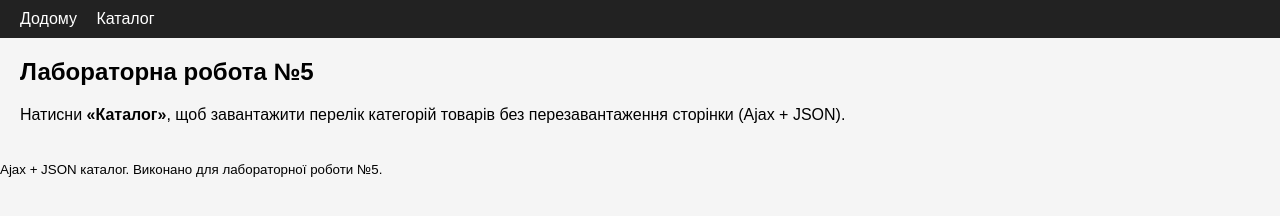
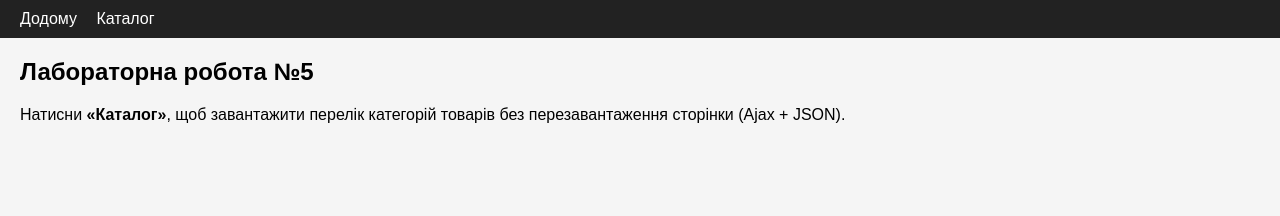
Before and after one commit to AnDrIi6/Lab5-JS, a plain HTML site: page index.html in a window 1280 px wide. Drawn offline with Linux system fonts and the light colour scheme.

Commit message:
Update index.html

```diff
--- a/index.html
+++ b/index.html
@@ -23,9 +23,5 @@
       </p>
     </section>
   </main>
-
-  <footer>
-    <small>Ajax + JSON каталог. Виконано для лабораторної роботи №5.</small>
-  </footer>
 </body>
 </html>
```
